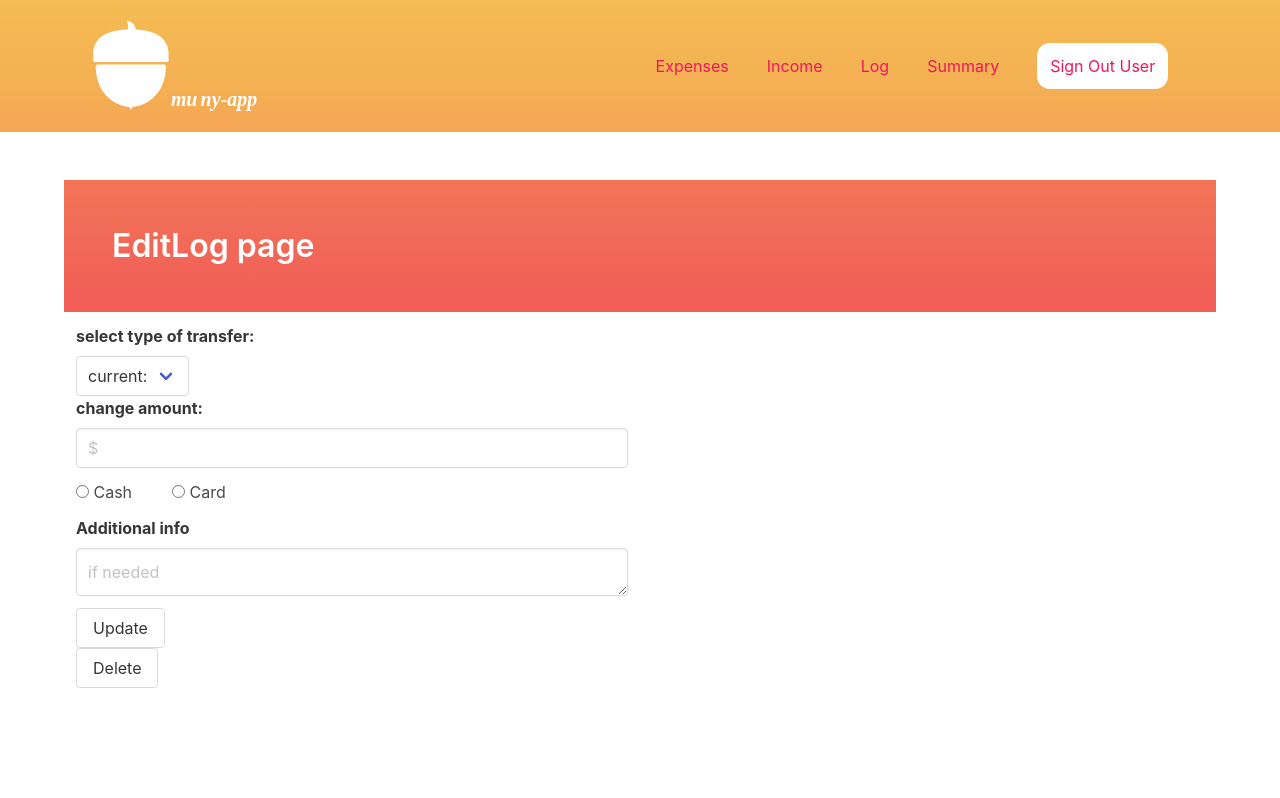
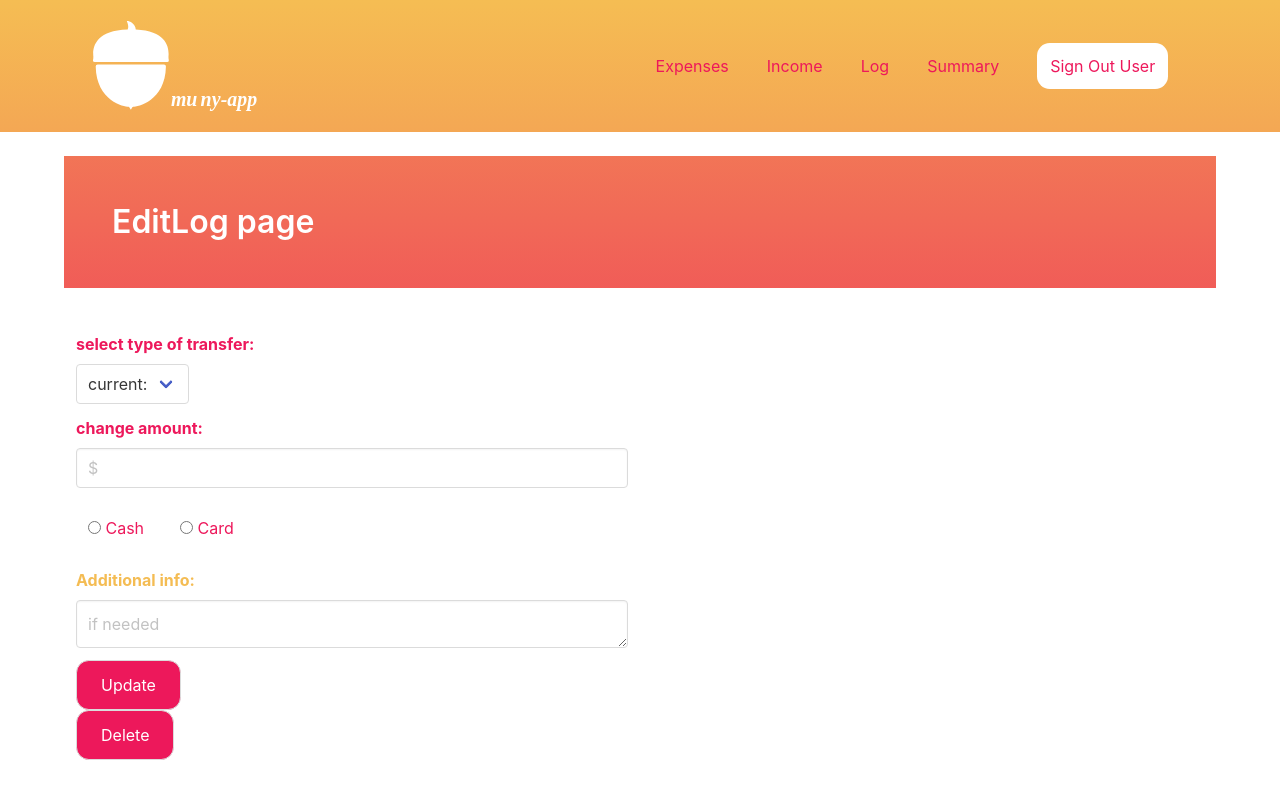
Before and after one commit to RamunasMalisauskas/muny-app, a Vue app: page /editlog/1 in a window 1280 px wide. Built offline with nearby package versions, Linux system fonts and the light colour scheme; no server answers; the database is empty; sample sign-in values are in the browser's storage.

Commit message:
style update

```diff
--- a/src/views/app/Expenses.vue
+++ b/src/views/app/Expenses.vue
@@ -83,7 +83,7 @@
             </div>
 
             <div class="field">
-              <label class="label secondary">Additional info</label>
+              <label class="label secondary">Additional info:</label>
               <div class="control">
                 <textarea
                   class="textarea"
@@ -235,10 +235,6 @@ textarea {
   color: #eb6e56;
 }
 
-textarea {
-  max-width: 66%;
-  min-width: 50%;
-}
 
 .input:hover,
 textarea:hover {
--- a/src/views/app/Income.vue
+++ b/src/views/app/Income.vue
@@ -152,11 +152,6 @@ textarea {
   color: #eb6e56;
 }
 
-textarea {
-  max-width: 66%;
-  min-width: 50%;
-}
-
 .input:hover,
 textarea:hover {
   border-color: #f4bc53;
--- a/src/views/app/InfoPage.vue
+++ b/src/views/app/InfoPage.vue
@@ -116,6 +116,10 @@ export default {
   color: #ed185b;
 }
 
+.select {
+  margin-bottom: 1em;
+}
+
 .info {
   color: #eb6e56;
   font-size: 1.25em;
--- a/src/views/app/editLog.vue
+++ b/src/views/app/editLog.vue
@@ -6,7 +6,8 @@
 
         <div class="column is-6-desktop">
           <form name="expenses" v-on:submit.prevent="update">
-            <label class="label secondary">select type of transfer:</label>
+            <div class="field">
+              <label class="label">select type of transfer:</label>
               <div class="control">
                 <div class="select">
                   <select v-model="newTransferType">
@@ -20,6 +21,7 @@
                     </option>
                     <option> {{ transferType }} </option>
                   </select>
+                </div>
               </div>
             </div>
 
@@ -67,7 +69,7 @@
             </div>
 
             <div class="field">
-              <label class="label secondary">Additional info</label>
+              <label class="label secondary">Additional info:</label>
               <div class="control">
                 <textarea
                   class="textarea"
@@ -179,7 +181,6 @@ export default {
             this.errorMessage = "oops...  " + error.message;
           });
       }
-      this.loading = false;
     },
 
     remove(id) {
@@ -193,6 +194,7 @@ export default {
     },
   },
 
+  // fetching  the data by id and inserting it to the form
   beforeMount() {
     firebase
       .firestore()
@@ -215,4 +217,58 @@ export default {
 };
 </script>
 
-<style></style>
+<style scoped>
+/* major styles */
+.section {
+  padding: 1.5em;
+}
+
+form {
+  margin-top: 2em;
+}
+
+label {
+  color: #ed185b;
+}
+
+p {
+  color: #eb6e56;
+}
+
+/* input styles */
+.input,
+textarea {
+  color: #eb6e56;
+}
+
+.input:hover,
+textarea:hover {
+  border-color: #f4bc53;
+}
+
+.moneyType {
+  margin: 1em 0;
+}
+
+.secondary {
+  color: #f4bc53;
+}
+
+/* button styles */
+button {
+  color: #fff;
+  background: #ed185b;
+  padding: 1.5em;
+  border-radius: 0.8em;
+}
+
+button:hover {
+  color: #ed185b;
+  border: 1px solid #ed185b;
+  background: #fff;
+}
+
+.radio:hover {
+  color: #f4bc53;
+}
+</style>
```
Lines whose indentation alone changed are shown as unchanged.
